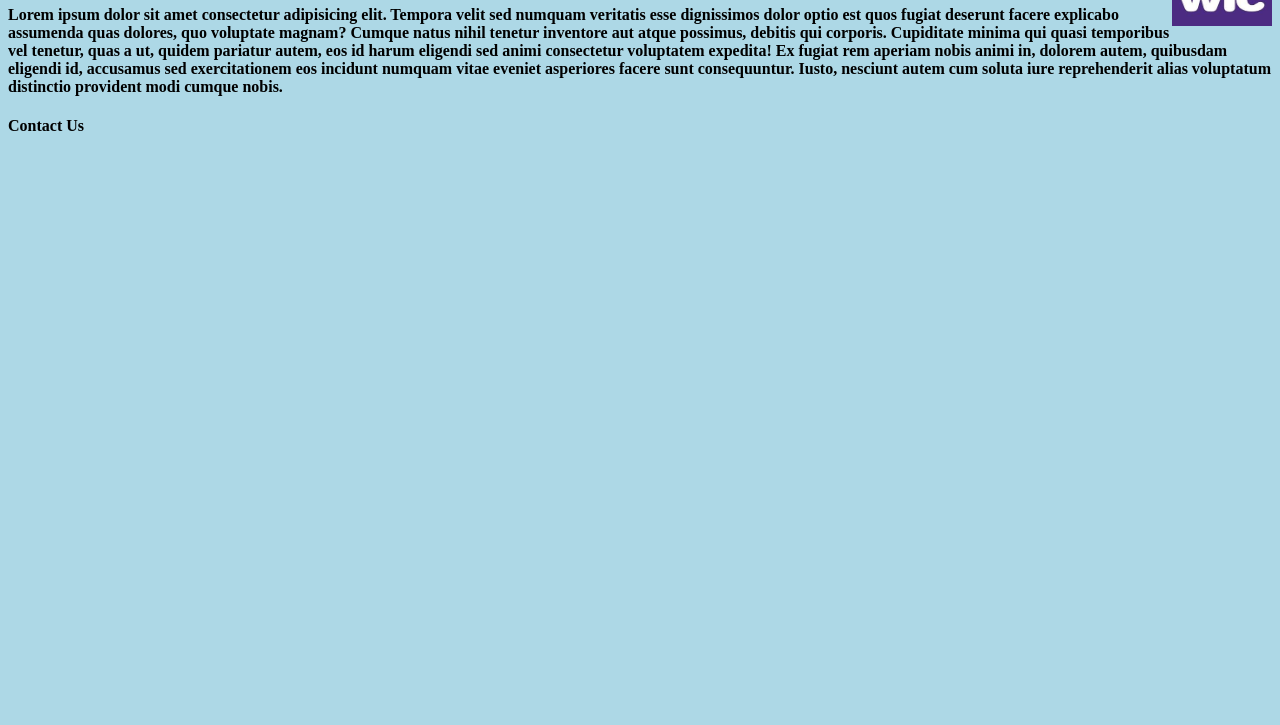
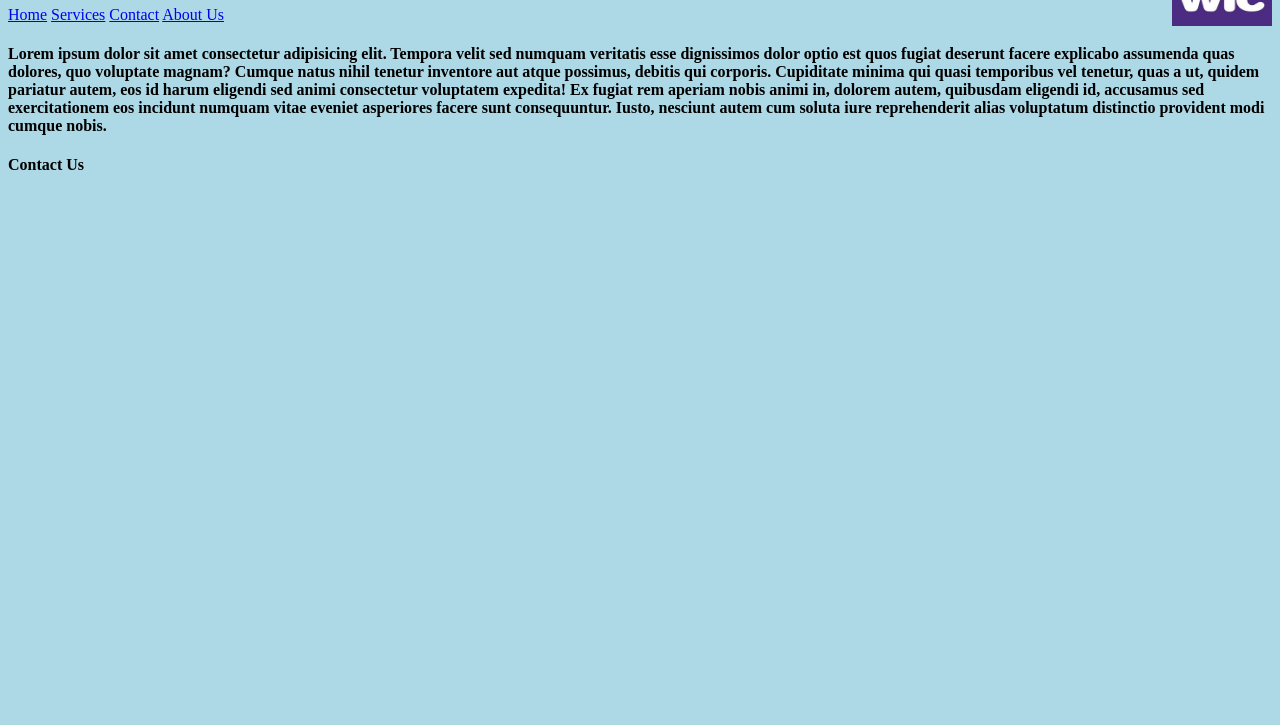
Before and after one commit to rajeshsinghcs18/wic, a plain HTML site: page index.html in a window 1280 px wide. Shown: the part 75-800 px from the top of the page. Drawn offline with Linux system fonts and the light colour scheme.

Commit message:
Update index.html

```diff
--- a/index.html
+++ b/index.html
@@ -21,6 +21,12 @@
   <body>
     <imagee><img src="wic.jfif" alt="WIC" width="100" height="80" /></imagee>
     <heading><h1>WEST INDIA COMPANY</h1></heading>
+        <div class="topnav">
+        <a class="active" href="#home">Home</a>
+        <a href="#services">Services</a>
+        <a href="#contact">Contact</a>
+        <a href="#about">About Us</a>
+      </div>
     <h4>
       Lorem ipsum dolor sit amet consectetur adipisicing elit. Tempora velit sed
       numquam veritatis esse dignissimos dolor optio est quos fugiat deserunt
```
